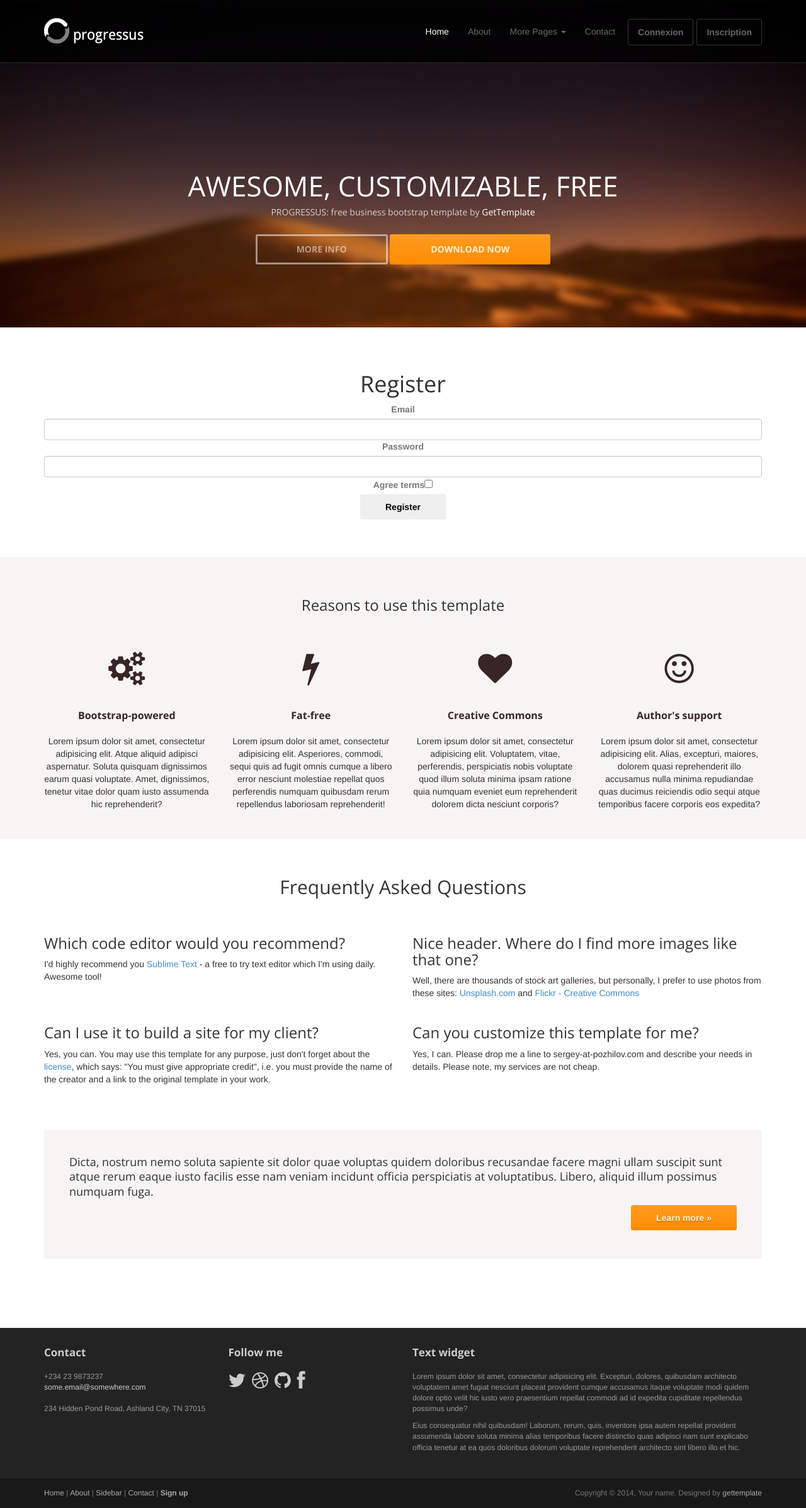
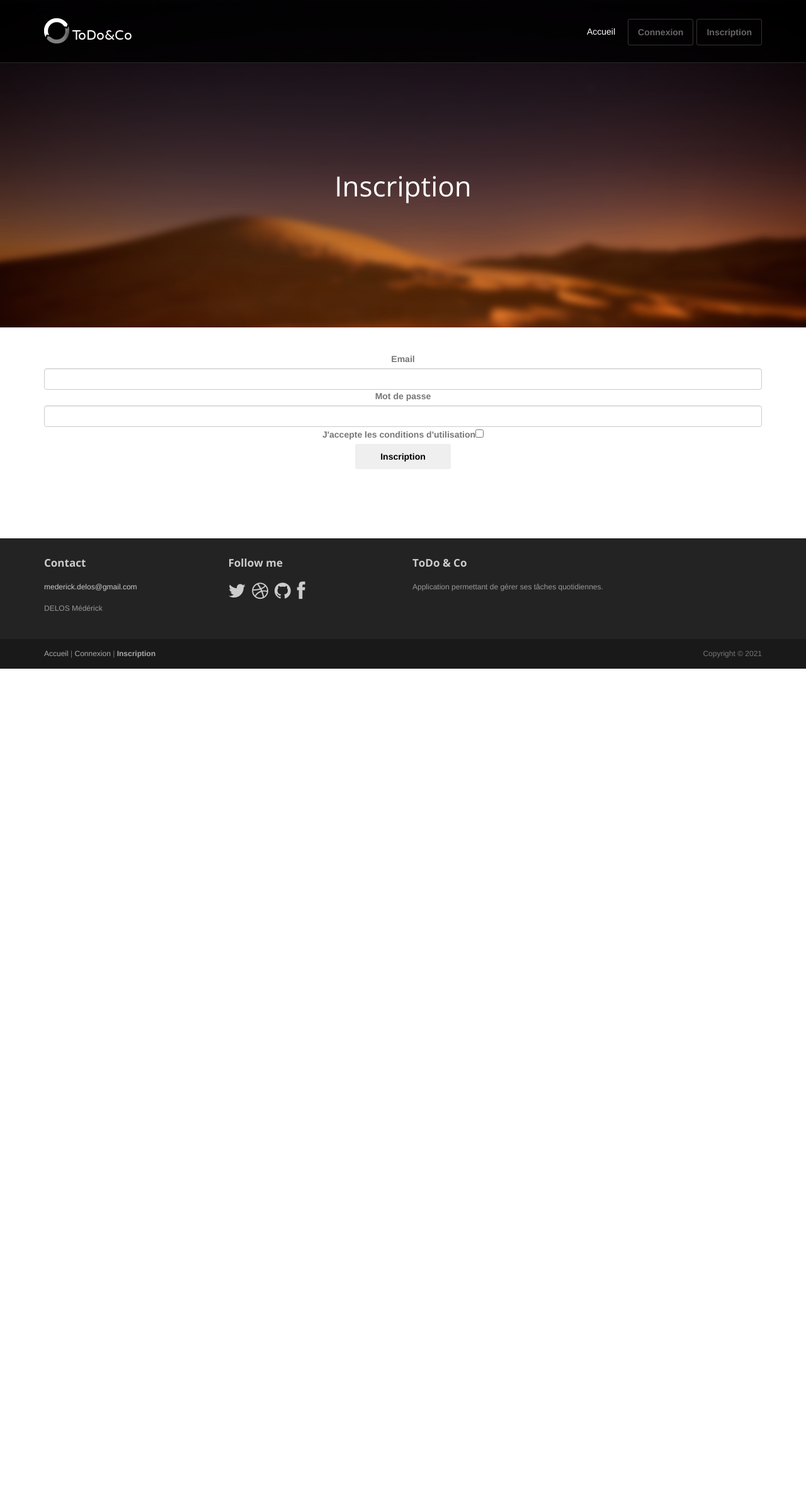
Before and after one commit to ElGam/projet8, a PHP site: template templates/registration/register.html.twig in a window 1280 px wide. Shown: the whole page at 63% size. After the commit the page ends 1062 px from the top, so only its background shows below. Run offline with PHP 8.4, Linux system fonts and the light colour scheme; the template is opened without the code that fills it, so the values that code supplies are empty; form fields are guessed from the names that the template uses; some libraries are stand-ins or nearby versions.

Commit message:
Adaptation template & forms

```diff
--- a/public/progressus/about.html
+++ b/public/progressus/about.html
@@ -6,7 +6,7 @@
 	<meta name="description" content="">
 	<meta name="author"      content="Sergey Pozhilov (GetTemplate.com)">
 
-	<title>About - Progressus Bootstrap template</title>
+	<title>A propos - ToDo&Co</title>
 
 	<link rel="shortcut icon" href="assets/images/gt_favicon.png">
 
--- a/public/progressus/contact.html
+++ b/public/progressus/contact.html
@@ -6,7 +6,7 @@
 	<meta name="description" content="">
 	<meta name="author"      content="Sergey Pozhilov (GetTemplate.com)">
 
-	<title>Contact us - Progressus Bootstrap template</title>
+	<title>Contactez-nous - ToDo&Co</title>
 
 	<link rel="shortcut icon" href="assets/images/gt_favicon.png">
 
--- a/public/progressus/index.html
+++ b/public/progressus/index.html
@@ -6,7 +6,7 @@
 	<meta name="description" content="">
 	<meta name="author"      content="Sergey Pozhilov (GetTemplate.com)">
 
-	<title>Progressus - Free business bootstrap template by GetTemplate</title>
+	<title>ToDo&Co</title>
 
 	<link rel="shortcut icon" href="assets/images/gt_favicon.png">
 
@@ -58,7 +58,7 @@
 		<div class="container">
 			<div class="row">
 				<h1 class="lead">AWESOME, CUSTOMIZABLE, FREE</h1>
-				<p class="tagline">PROGRESSUS: free business bootstrap template by <a href="http://www.gettemplate.com/?utm_source=progressus&amp;utm_medium=template&amp;utm_campaign=progressus">GetTemplate</a></p>
+				<p class="tagline">ToDo&Co: free business bootstrap template by <a href="http://www.gettemplate.com/?utm_source=progressus&amp;utm_medium=template&amp;utm_campaign=progressus">GetTemplate</a></p>
 				<p><a class="btn btn-default btn-lg" role="button">MORE INFO</a> <a class="btn btn-action btn-lg" role="button">DOWNLOAD NOW</a></p>
 			</div>
 		</div>
--- a/src/Form/RegistrationFormType.php
+++ b/src/Form/RegistrationFormType.php
@@ -22,7 +22,7 @@ class RegistrationFormType extends AbstractType
                 'mapped' => false,
                 'constraints' => [
                     new IsTrue([
-                        'message' => 'You should agree to our terms.',
+                        'message' => 'Veuillez accepter les conditions d\'utilisation',
                     ]),
                 ],
             ])
@@ -33,11 +33,11 @@ class RegistrationFormType extends AbstractType
                 'attr' => ['autocomplete' => 'new-password'],
                 'constraints' => [
                     new NotBlank([
-                        'message' => 'Please enter a password',
+                        'message' => 'Veuillez entrer un mot de passe',
                     ]),
                     new Length([
                         'min' => 6,
-                        'minMessage' => 'Your password should be at least {{ limit }} characters',
+                        'minMessage' => 'Le mot de passe doit contenir {{ limit }} caractères',
                         // max length allowed by Symfony for security reasons
                         'max' => 4096,
                     ]),
--- a/templates/base.html.twig
+++ b/templates/base.html.twig
@@ -6,7 +6,7 @@
 	<meta name="description" content="">
 	<meta name="author"      content="Sergey Pozhilov (GetTemplate.com)">
 
-	<title>Progressus - Free business bootstrap template by GetTemplate</title>
+	<title>ToDo&Co Application</title>
 
 	<link rel="shortcut icon" href="progressus/assets/images/gt_favicon.png">
 
@@ -36,22 +36,24 @@
 			</div>
 			<div class="navbar-collapse collapse">
 				<ul class="nav navbar-nav pull-right">
-					<li class="active"><a href="#">Home</a></li>
-					<li><a href="about.html">About</a></li>
-					<li class="dropdown">
-						<a href="#" class="dropdown-toggle" data-toggle="dropdown">More Pages <b class="caret"></b></a>
+					<li class="active"><a href="/">Accueil</a></i></li>
+
+                    {% if app.user %}
+                        <li><a href="/profile">Mon Profil</a></li>
+                        <li class="dropdown">
+						<a href="#" class="dropdown-toggle" data-toggle="dropdown">Tâches <b class="caret"></b></a>
 						<ul class="dropdown-menu">
-							<li><a href="sidebar-left.html">Left Sidebar</a></li>
-							<li class="active"><a href="sidebar-right.html">Right Sidebar</a></li>
+							<li><a href="/tasks">Mes Tâches</a></li>
+							<li class="active"><a href="/tasks/new">Nouvelle Tâche</a></li>
 						</ul>
-					</li>
-					<li><a href="contact.html">Contact</a></li>
-                    {% if app.user %}
-                        <li><a class="btn" href="/logout">Déconnexion</a></li>
+					    </li>
+                        <li><a href="/logout">Deconnexion</a></li>
                     {% else %}
                         <li><a class="btn" href="/login">Connexion</a></li>
                         <li><a class="btn" href="/register">Inscription</a></li>
                     {% endif %}
+
+
 
 				</ul>
 			</div><!--/.nav-collapse -->
@@ -63,9 +65,9 @@
 	<header id="head">
 		<div class="container">
 			<div class="row">
-				<h1 class="lead">AWESOME, CUSTOMIZABLE, FREE</h1>
-				<p class="tagline">PROGRESSUS: free business bootstrap template by <a href="http://www.gettemplate.com/?utm_source=progressus&amp;utm_medium=template&amp;utm_campaign=progressus">GetTemplate</a></p>
-				<p><a class="btn btn-default btn-lg" role="button">MORE INFO</a> <a class="btn btn-action btn-lg" role="button">DOWNLOAD NOW</a></p>
+				<h1 class="lead">{% block title %}{% endblock %}</h1>
+				<p class="tagline">{% block titleh2 %}{% endblock %}</p>
+				<p>{% block titlebutton %}{% endblock %}</p>
 			</div>
 		</div>
 	</header>
@@ -78,83 +80,8 @@
 	</div>
 	<!-- /Intro-->
 
-	<!-- Highlights - jumbotron -->
-	<div class="jumbotron top-space">
-		<div class="container">
 
-			<h3 class="text-center thin">Reasons to use this template</h3>
 
-			<div class="row">
-				<div class="col-md-3 col-sm-6 highlight">
-					<div class="h-caption"><h4><i class="fa fa-cogs fa-5"></i>Bootstrap-powered</h4></div>
-					<div class="h-body text-center">
-						<p>Lorem ipsum dolor sit amet, consectetur adipisicing elit. Atque aliquid adipisci aspernatur. Soluta quisquam dignissimos earum quasi voluptate. Amet, dignissimos, tenetur vitae dolor quam iusto assumenda hic reprehenderit?</p>
-					</div>
-				</div>
-				<div class="col-md-3 col-sm-6 highlight">
-					<div class="h-caption"><h4><i class="fa fa-flash fa-5"></i>Fat-free</h4></div>
-					<div class="h-body text-center">
-						<p>Lorem ipsum dolor sit amet, consectetur adipisicing elit. Asperiores, commodi, sequi quis ad fugit omnis cumque a libero error nesciunt molestiae repellat quos perferendis numquam quibusdam rerum repellendus laboriosam reprehenderit! </p>
-					</div>
-				</div>
-				<div class="col-md-3 col-sm-6 highlight">
-					<div class="h-caption"><h4><i class="fa fa-heart fa-5"></i>Creative Commons</h4></div>
-					<div class="h-body text-center">
-						<p>Lorem ipsum dolor sit amet, consectetur adipisicing elit. Voluptatem, vitae, perferendis, perspiciatis nobis voluptate quod illum soluta minima ipsam ratione quia numquam eveniet eum reprehenderit dolorem dicta nesciunt corporis?</p>
-					</div>
-				</div>
-				<div class="col-md-3 col-sm-6 highlight">
-					<div class="h-caption"><h4><i class="fa fa-smile-o fa-5"></i>Author's support</h4></div>
-					<div class="h-body text-center">
-						<p>Lorem ipsum dolor sit amet, consectetur adipisicing elit. Alias, excepturi, maiores, dolorem quasi reprehenderit illo accusamus nulla minima repudiandae quas ducimus reiciendis odio sequi atque temporibus facere corporis eos expedita? </p>
-					</div>
-				</div>
-			</div> <!-- /row  -->
-
-		</div>
-	</div>
-	<!-- /Highlights -->
-
-	<!-- container -->
-	<div class="container">
-
-		<h2 class="text-center top-space">Frequently Asked Questions</h2>
-		<br>
-
-		<div class="row">
-			<div class="col-sm-6">
-				<h3>Which code editor would you recommend?</h3>
-				<p>I'd highly recommend you <a href="http://www.sublimetext.com/">Sublime Text</a> - a free to try text editor which I'm using daily. Awesome tool!</p>
-			</div>
-			<div class="col-sm-6">
-				<h3>Nice header. Where do I find more images like that one?</h3>
-				<p>
-					Well, there are thousands of stock art galleries, but personally,
-					I prefer to use photos from these sites: <a href="http://unsplash.com">Unsplash.com</a>
-					and <a href="http://www.flickr.com/creativecommons/by-2.0/tags/">Flickr - Creative Commons</a></p>
-			</div>
-		</div> <!-- /row -->
-
-		<div class="row">
-			<div class="col-sm-6">
-				<h3>Can I use it to build a site for my client?</h3>
-				<p>
-					Yes, you can. You may use this template for any purpose, just don't forget about the <a href="http://creativecommons.org/licenses/by/3.0/">license</a>,
-					which says: "You must give appropriate credit", i.e. you must provide the name of the creator and a link to the original template in your work.
-				</p>
-			</div>
-			<div class="col-sm-6">
-				<h3>Can you customize this template for me?</h3>
-				<p>Yes, I can. Please drop me a line to sergey-at-pozhilov.com and describe your needs in details. Please note, my services are not cheap.</p>
-			</div>
-		</div> <!-- /row -->
-
-		<div class="jumbotron top-space">
-			<h4>Dicta, nostrum nemo soluta sapiente sit dolor quae voluptas quidem doloribus recusandae facere magni ullam suscipit sunt atque rerum eaque iusto facilis esse nam veniam incidunt officia perspiciatis at voluptatibus. Libero, aliquid illum possimus numquam fuga.</h4>
-     		<p class="text-right"><a class="btn btn-primary btn-large">Learn more »</a></p>
-  		</div>
-
-</div>	<!-- /container -->
 
 	<!-- Social links. @TODO: replace by link/instructions in template -->
 	<section id="social">
@@ -183,10 +110,10 @@
 					<div class="col-md-3 widget">
 						<h3 class="widget-title">Contact</h3>
 						<div class="widget-body">
-							<p>+234 23 9873237<br>
-								<a href="mailto:#">some.email@somewhere.com</a><br>
+						<!-- 	<p>+234 23 9873237<br> -->
+								<a href="mailto:mederick.delos@gmail.com">mederick.delos@gmail.com</a><br>
 								<br>
-								234 Hidden Pond Road, Ashland City, TN 37015
+								DELOS Médérick
 							</p>
 						</div>
 					</div>
@@ -204,10 +131,10 @@
 					</div>
 
 					<div class="col-md-6 widget">
-						<h3 class="widget-title">Text widget</h3>
+						<h3 class="widget-title">ToDo & Co</h3>
 						<div class="widget-body">
-							<p>Lorem ipsum dolor sit amet, consectetur adipisicing elit. Excepturi, dolores, quibusdam architecto voluptatem amet fugiat nesciunt placeat provident cumque accusamus itaque voluptate modi quidem dolore optio velit hic iusto vero praesentium repellat commodi ad id expedita cupiditate repellendus possimus unde?</p>
-							<p>Eius consequatur nihil quibusdam! Laborum, rerum, quis, inventore ipsa autem repellat provident assumenda labore soluta minima alias temporibus facere distinctio quas adipisci nam sunt explicabo officia tenetur at ea quos doloribus dolorum voluptate reprehenderit architecto sint libero illo et hic.</p>
+							<p>Application permettant de gérer ses tâches quotidiennes.</p>
+							<p></p>
 						</div>
 					</div>
 
@@ -222,11 +149,9 @@
 					<div class="col-md-6 widget">
 						<div class="widget-body">
 							<p class="simplenav">
-								<a href="#">Home</a> |
-								<a href="about.html">About</a> |
-								<a href="sidebar-right.html">Sidebar</a> |
-								<a href="contact.html">Contact</a> |
-								<b><a href="signup.html">Sign up</a></b>
+								<a href="/">Accueil</a> |
+								<a href="/login">Connexion</a> |
+								<b><a href="/register">Inscription</a></b>
 							</p>
 						</div>
 					</div>
@@ -234,7 +159,7 @@
 					<div class="col-md-6 widget">
 						<div class="widget-body">
 							<p class="text-right">
-								Copyright &copy; 2014, Your name. Designed by <a href="http://gettemplate.com/" rel="designer">gettemplate</a>
+								Copyright &copy; 2021
 							</p>
 						</div>
 					</div>
--- a/templates/registration/register.html.twig
+++ b/templates/registration/register.html.twig
@@ -1,17 +1,17 @@
 {% extends 'base.html.twig' %}
 
-{% block title %}Register{% endblock %}
+{% block title %}Inscription{% endblock %}
 
 {% block body %}
-    <h1>Register</h1>
+    <!-- <h1>Register</h1> -->
 
     {{ form_start(registrationForm) }}
         {{ form_row(registrationForm.email) }}
         {{ form_row(registrationForm.plainPassword, {
-            label: 'Password'
+            label: 'Mot de passe'
         }) }}
-        {{ form_row(registrationForm.agreeTerms) }}
+        {{ form_row(registrationForm.agreeTerms, { label : 'J\'accepte les conditions d\'utilisation' }) }}
 
-        <button type="submit" class="btn">Register</button>
+        <button type="submit" class="btn">Inscription</button>
     {{ form_end(registrationForm) }}
 {% endblock %}
```
Also changed, not shown: templates/accueil/index.html.twig (+12 -1 lines), templates/security/login.html.twig (+6 -6 lines), public/progressus/assets/images/logo.png.
